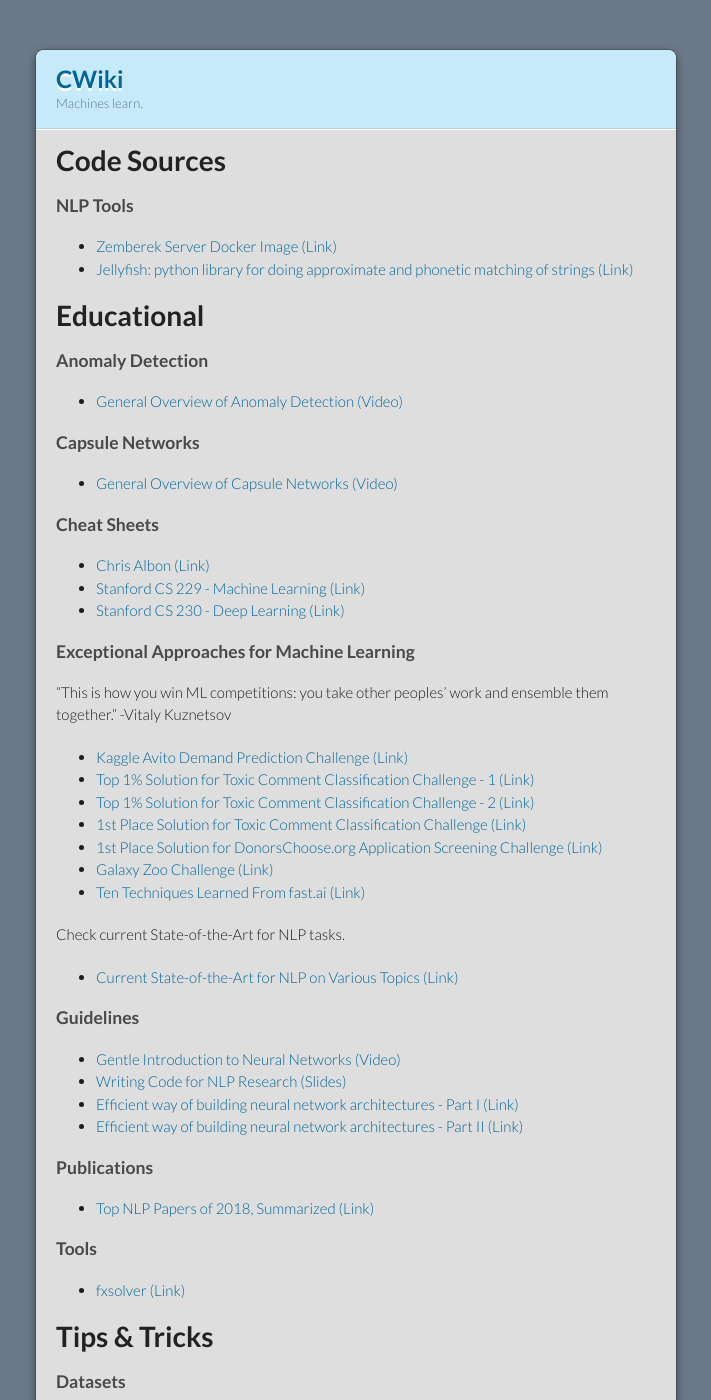
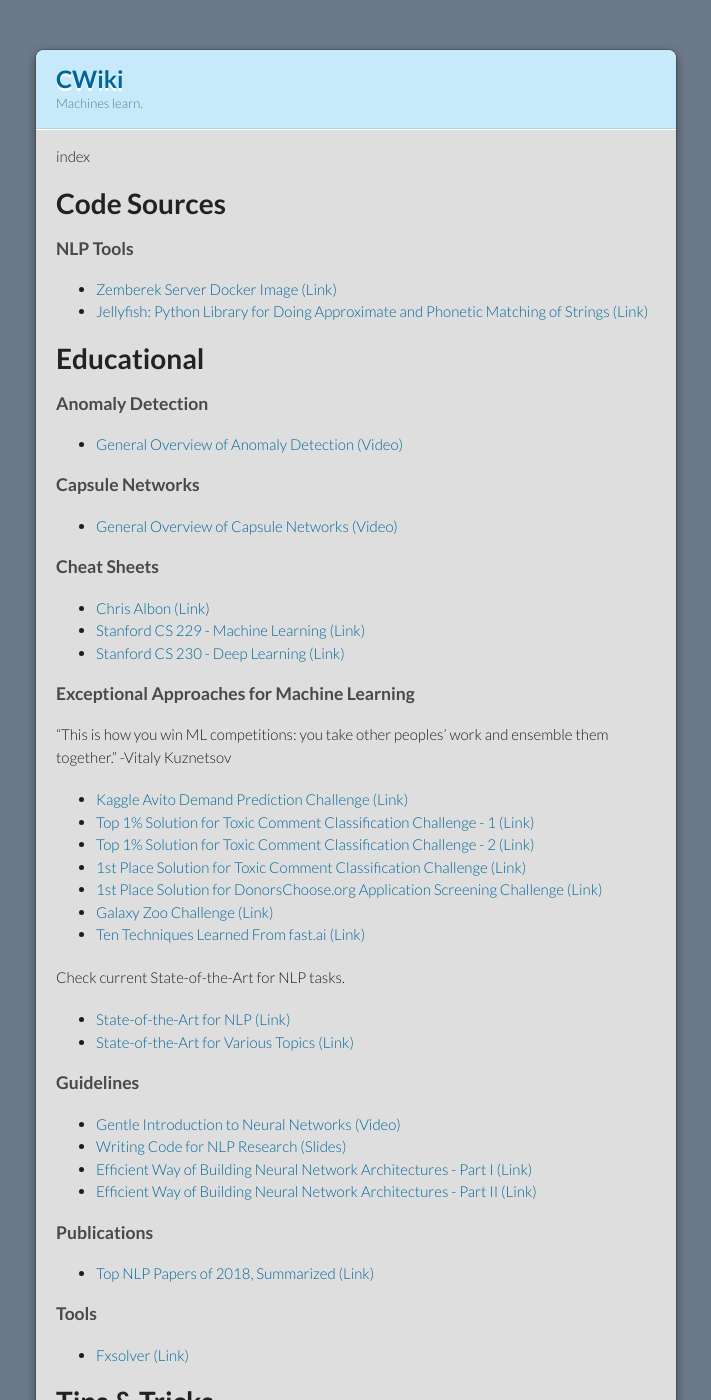
Before and after one commit to burakyldrm/pythoniancultist.github.io, a Jekyll site: the page built from index.md, in a window 1280 px wide and 1400 px high. Shown: the whole window, without its empty margins (284-995 px from the left). Built offline with Jekyll 4.4.1, drawn with Linux system fonts in a browser that asks for light colours; our own code applies the rules of GitHub Pages for plain Markdown files; some of the changed text lies outside the part shown.

Commit message:
sota + typing fixes

```diff
--- a/index.md
+++ b/index.md
@@ -1,10 +1,14 @@
 ---
 layout: default
 ---
+
+
+
+index
 # Code Sources
 ### NLP Tools
 *   [Zemberek Server Docker Image (Link)](https://github.com/cbilgili/zemberek-nlp-server)
-*   [Jellyfish: python library for doing approximate and phonetic matching of strings (Link)](https://github.com/jamesturk/jellyfish)
+*   [Jellyfish: Python Library for Doing Approximate and Phonetic Matching of Strings (Link)](https://github.com/jamesturk/jellyfish)
 
 # Educational
 ### Anomaly Detection
@@ -31,19 +35,20 @@ layout: default
 *   [Ten Techniques Learned From fast.ai (Link)](https://blog.floydhub.com/ten-techniques-from-fast-ai/)
 
 Check current State-of-the-Art for NLP tasks.
-*   [Current State-of-the-Art for NLP on Various Topics (Link)](http://nlpprogress.com/)
+*   [State-of-the-Art for NLP (Link)](http://nlpprogress.com/)
+*   [State-of-the-Art for Various Topics (Link)](https://www.stateoftheart.ai/)
 
 ### Guidelines
 *   [Gentle Introduction to Neural Networks (Video)](https://www.youtube.com/watch?v=bxe2T-V8XRs&list=PLiaHhY2iBX9hdHaRr6b7XevZtgZRa1PoU&index=1)
 *   [Writing Code for NLP Research (Slides)](https://docs.google.com/presentation/d/17NoJY2SnC2UMbVegaRCWA7Oca7UCZ3vHnMqBV4SUayc/preview#slide=id.p)
-*   [Efficient way of building neural network architectures - Part I (Link)](https://towardsdatascience.com/a-guide-to-an-efficient-way-to-build-neural-network-architectures-part-i-hyper-parameter-8129009f131b)
-*   [Efficient way of building neural network architectures - Part II (Link)](https://towardsdatascience.com/a-guide-to-an-efficient-way-to-build-neural-network-architectures-part-ii-hyper-parameter-42efca01e5d7)
+*   [Efficient Way of Building Neural Network Architectures - Part I (Link)](https://towardsdatascience.com/a-guide-to-an-efficient-way-to-build-neural-network-architectures-part-i-hyper-parameter-8129009f131b)
+*   [Efficient Way of Building Neural Network Architectures - Part II (Link)](https://towardsdatascience.com/a-guide-to-an-efficient-way-to-build-neural-network-architectures-part-ii-hyper-parameter-42efca01e5d7)
 
 ### Publications
 *   [Top NLP Papers of 2018, Summarized (Link)](https://www.topbots.com/most-important-ai-research-papers-2018/#ai-paper-2018-6)
 
 ### Tools
-*   [fxsolver (Link)](https://www.fxsolver.com/)
+*   [Fxsolver (Link)](https://www.fxsolver.com/)
 
 # Tips & Tricks
 
@@ -52,7 +57,7 @@ Check current State-of-the-Art for NLP tasks.
 
 ### Data Augmentation
 *   [Augmentation with Translator (Post)](data_augmentation.md)
-*   [Data Augmentation using Thesaurus (Post)](data_augmentation2.md)
+*   [Data Augmentation Using Thesaurus (Post)](data_augmentation2.md)
 
 ### Software
 *   [Intro. to Tmux (Link)](https://www.hamvocke.com/blog/a-quick-and-easy-guide-to-tmux/)
```
